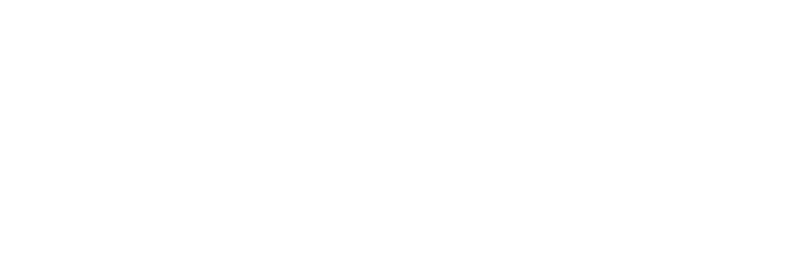
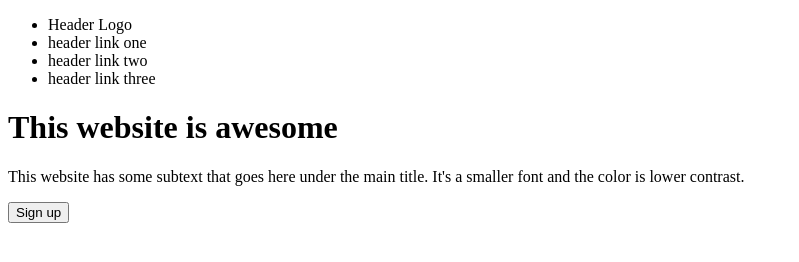
Before and after one commit to Vladd161/TheOdinProject-LandingPage, a plain HTML site: page index.html in a window 1280 px wide. Shown: the whole page, without its empty margins (0-799 px from the left). Drawn offline with Linux system fonts and the light colour scheme.

Commit message:
made header html content to style next

```diff
--- a/index.html
+++ b/index.html
@@ -8,8 +8,29 @@
 </head>
 <body>
     <div class = "header"></div>
+        <div class = "top-header">
+            <ul>
+                <li>Header Logo</li>
+                <li><a>header link one</a></li>
+                <li><a>header link two</a></li>
+                <li><a>header link three</a></li>
+            </ul>
+        </div>
+        <div class = "bottom-header">
+            <div class = "left-bottom-header">
+                <h1>This website is awesome</h1>
+                <p>This website has some subtext that goes here under
+                    the main title. It's a smaller font and the color is lower contrast.
+                </p>
+                <button>Sign up</button>
+            </div>
+            <div class = right-bottom-header>
+                <img>
+            </div>
+        </div>
     <div class = top-mid-section></div>
     <div class = mid-mid-section></div>
     <div class = bottom-mid-section></div>
+    <div class = "footer"></div>
 </body>
 </html>
```
